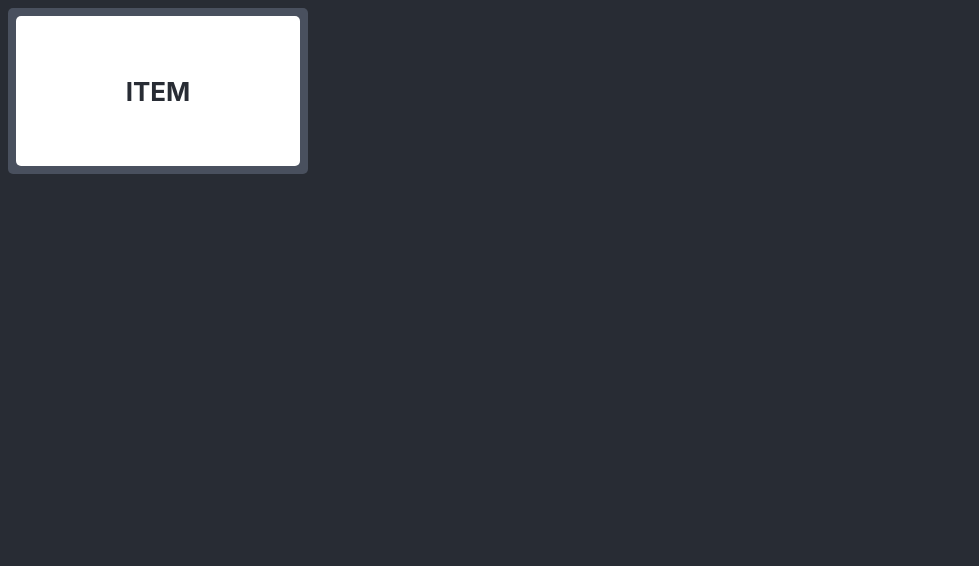
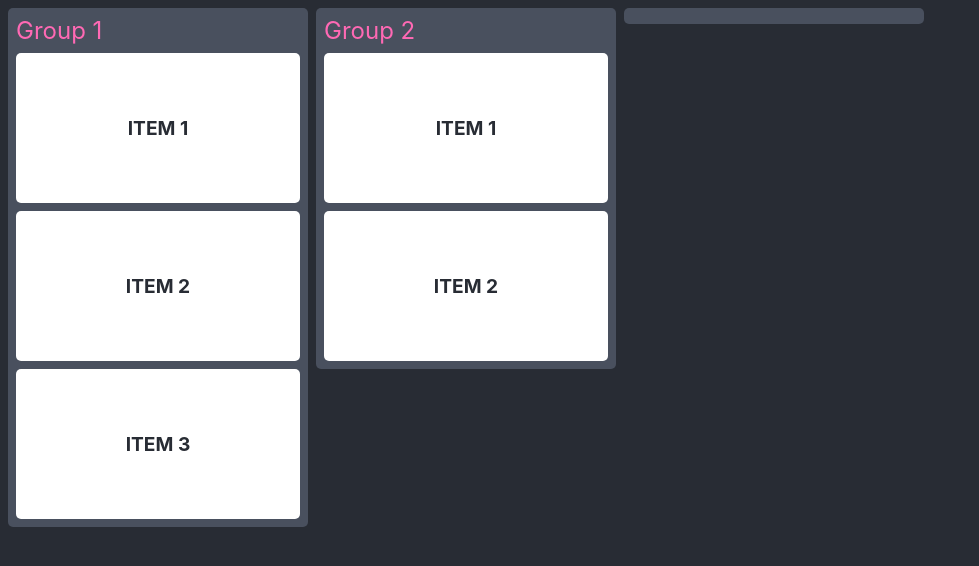
Before and after one commit to erferguson/Drag-n-Drop, a React (Create React App) app in the folder drag-drop/: page / in a window 1280 px wide. Shown: the top 566 px of the page, without its empty margins (0-979 px from the left). Built offline with nearby package versions, Linux system fonts and the light colour scheme.

Commit message:
create group 1, group 2 and blank with associated CSS

```diff
--- a/drag-drop/src/App.css
+++ b/drag-drop/src/App.css
@@ -27,9 +27,11 @@
 .drag-n-drop {
   padding: 0.5rem;
   display: grid;
+  gap: 0.5rem;
   width: 100%;
   height: 100%;
   grid-template-columns: repeat(auto-fill, 300px);
+  align-items: start;
 }
 
 .dnd-group {
@@ -48,8 +50,21 @@
   align-items: center;
   font-weight: bold;
 }
+
+.group-title {
+  text-align: start;
+  margin-bottom: .5rem;
+  color: hotpink;
+  font-size: 1.5rem;
+}
+
+.dnd-item:not(:last-of-type) {
+  margin-bottom: 0.5rem;
+}
+
 .dnd-item * {
   margin: 0;
+  font-size: 1.2rem;
 }
 
 .App-link {
--- a/drag-drop/src/App.js
+++ b/drag-drop/src/App.js
@@ -6,11 +6,38 @@ function App() {
       <header className="App-header">
         <div className="drag-n-drop">
           <div className="dnd-group">
+            <div className="group-title">Group 1</div>
             <div className="dnd-item">
               <div>
-                <p>ITEM</p>
+                <p>ITEM 1</p>
               </div>
             </div>
+            <div className="dnd-item">
+              <div>
+                <p>ITEM 2</p>
+              </div>
+            </div>
+            <div className="dnd-item">
+              <div>
+                <p>ITEM 3</p>
+              </div>
+            </div>
+          </div>
+          <div className="dnd-group">
+          <div className="group-title">Group 2</div>
+            <div className="dnd-item">
+              <div>
+                <p>ITEM 1</p>
+              </div>
+            </div>
+            <div className="dnd-item">
+              <div>
+                <p>ITEM 2</p>
+              </div>
+            </div>
+          </div>
+          <div className="dnd-group">
+
           </div>
         </div>
       </header>
```
Also changed, not shown: 1 other file (tests, documents, lock files or other folders).
